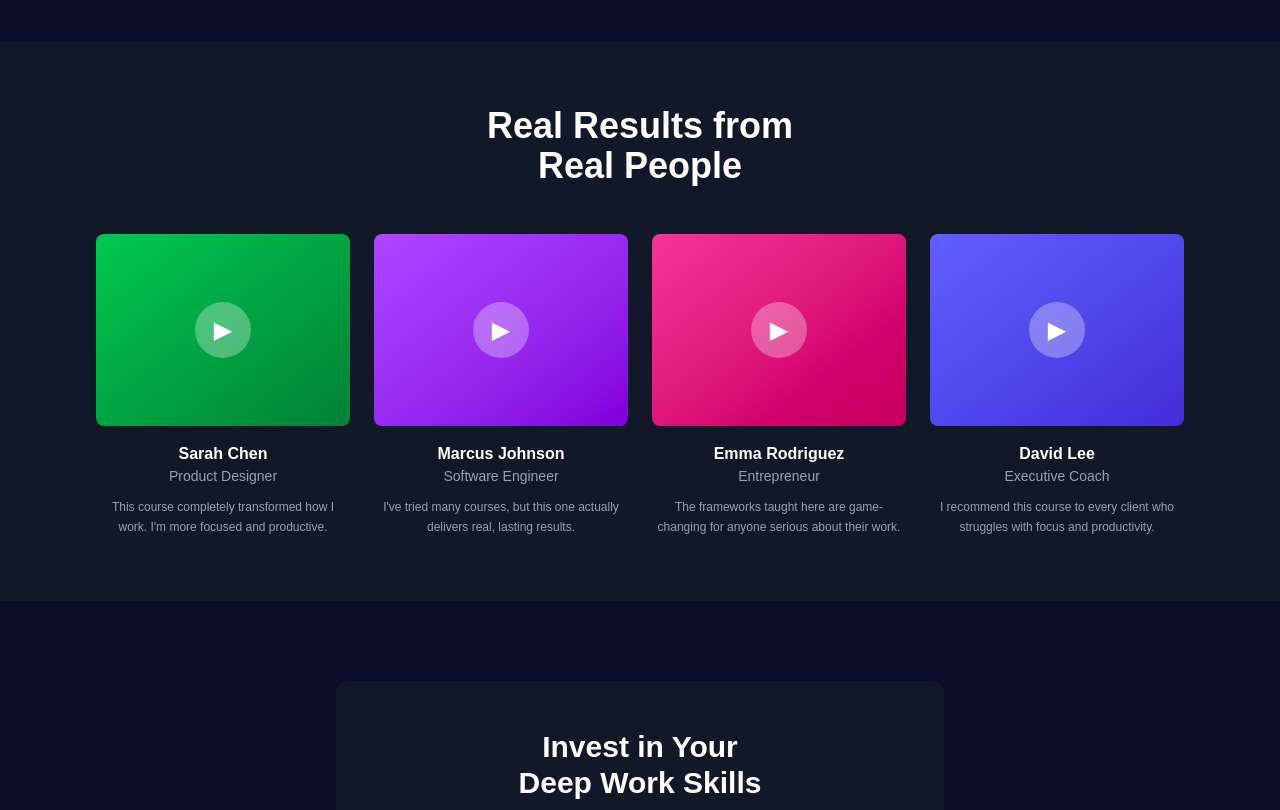
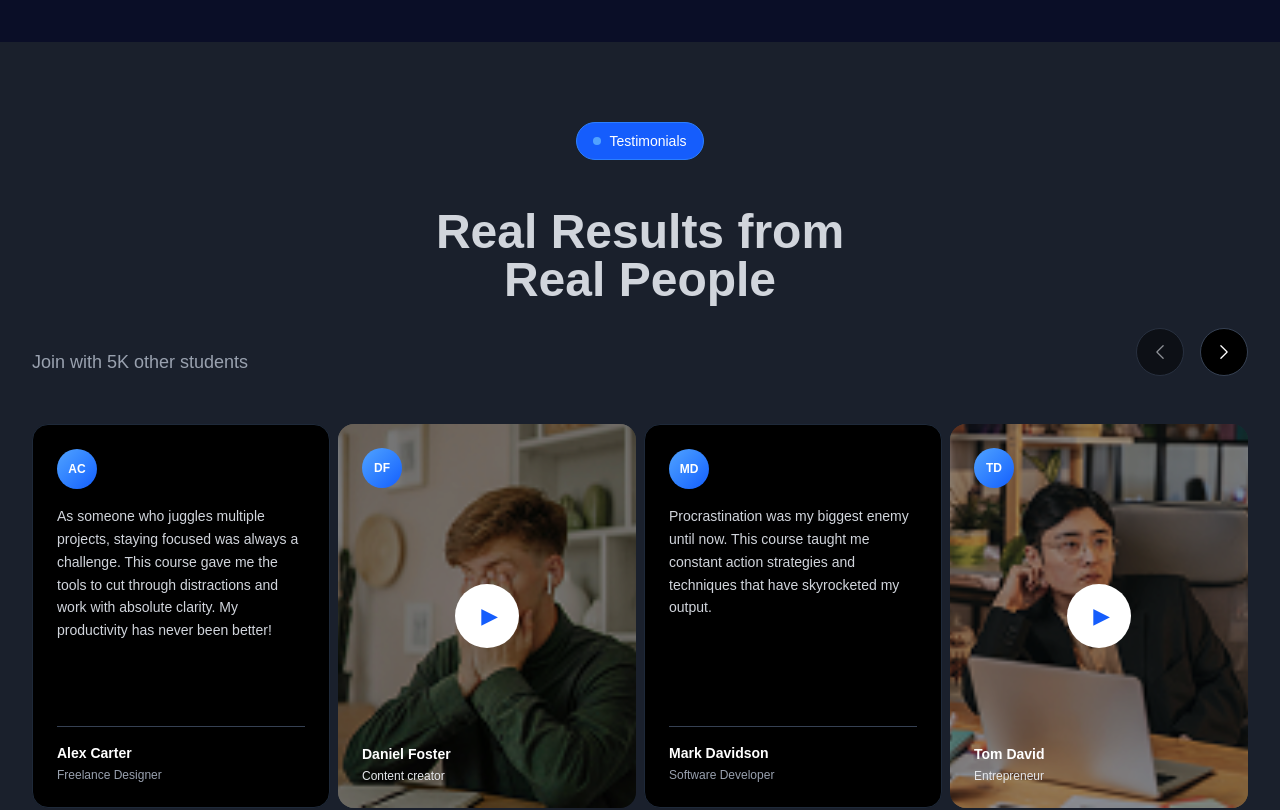
Before and after one commit to sakil470004/PPA-WA-assignment, a Next.js app: page / in a window 1280 px wide. Shown: the part 4680-5490 px from the top of the page. Built offline with nearby package versions, Linux system fonts and the light colour scheme.

Commit message:
update testimonials sections

```diff
--- a/src/components/CourseModulesSection.tsx
+++ b/src/components/CourseModulesSection.tsx
@@ -136,7 +136,7 @@ export default function CourseModulesSection() {
               </ul>
 
               {/* Call-to-action button */}
-              <button className="w-full bg-blue-600 hover:bg-blue-700 text-white font-semibold py-3 rounded-lg transition">
+              <button className="w-full bg-blue-600 hover:bg-blue-700 text-white font-semibold py-2 rounded-lg transition">
                 Enroll now
               </button>
             </div>
--- a/src/components/TestimonialsSection.tsx
+++ b/src/components/TestimonialsSection.tsx
@@ -1,75 +1,211 @@
 /**
  * Testimonials Section Component
- * Displays real user testimonials and success stories
+ * Displays testimonials carousel with alternating text and image cards
+ * Text cards: dark background with testimonial text
+ * Image cards: actual image with play button overlay
  */
 
-interface Testimonial {
+'use client';
+
+import { useState } from 'react';
+import { ChevronLeftIcon, ChevronRightIcon } from '@heroicons/react/24/solid';
+import Image from 'next/image';
+import person1 from '@/assets/poblem_section_img/person1.png';
+import person2 from '@/assets/poblem_section_img/person2.png';
+
+interface TestimonialCard {
   id: number;
+  type: 'text' | 'image'; // Card type: text-only or image with play button
   name: string;
   role: string;
   feedback: string;
-  gradient: string;
+  avatar: string;
+  imageSrc?: typeof person1; // Image import for image type cards
 }
 
 export default function TestimonialsSection() {
-  const testimonials: Testimonial[] = [
+  // Testimonials carousel with alternating text and image cards
+  const testimonials: TestimonialCard[] = [
     {
       id: 1,
-      name: 'Sarah Chen',
-      role: 'Product Designer',
-      feedback: 'This course completely transformed how I work. I\'m more focused and productive.',
-      gradient: 'from-green-500 to-green-700',
+      type: 'text',
+      name: 'Alex Carter',
+      role: 'Freelance Designer',
+      feedback: 'As someone who juggles multiple projects, staying focused was always a challenge. This course gave me the tools to cut through distractions and work with absolute clarity. My productivity has never been better!',
+      avatar: 'AC',
     },
     {
       id: 2,
-      name: 'Marcus Johnson',
-      role: 'Software Engineer',
-      feedback: 'I\'ve tried many courses, but this one actually delivers real, lasting results.',
-      gradient: 'from-purple-500 to-purple-700',
+      type: 'image',
+      name: 'Daniel Foster',
+      role: 'Content creator',
+      feedback: 'I never realized how much distractions were holding me back. After applying the deep work techniques, I feel more in control of my time and energy. My efficiency has doubled!',
+      avatar: 'DF',
+      imageSrc: person1,
     },
     {
       id: 3,
-      name: 'Emma Rodriguez',
-      role: 'Entrepreneur',
-      feedback: 'The frameworks taught here are game-changing for anyone serious about their work.',
-      gradient: 'from-pink-500 to-pink-700',
+      type: 'text',
+      name: 'Mark Davidson',
+      role: 'Software Developer',
+      feedback: 'Procrastination was my biggest enemy until now. This course taught me constant action strategies and techniques that have skyrocketed my output.',
+      avatar: 'MD',
     },
     {
       id: 4,
-      name: 'David Lee',
-      role: 'Executive Coach',
-      feedback: 'I recommend this course to every client who struggles with focus and productivity.',
-      gradient: 'from-indigo-500 to-indigo-700',
+      type: 'image',
+      name: 'Tom David',
+      role: 'Entrepreneur',
+      feedback: 'The deep work framework changed my entire approach to business. I\'m now completing projects 40% faster than before.',
+      avatar: 'TD',
+      imageSrc: person2,
+    },
+    {
+      id: 5,
+      type: 'text',
+      name: 'James Wilson',
+      role: 'Entrepreneur',
+      feedback: 'This is exactly what every ambitious person needs. The strategies are practical and immediately applicable. Highly recommend!',
+      avatar: 'JW',
     },
   ];
 
+  // Carousel state - shows 4 cards at a time
+  const [currentIndex, setCurrentIndex] = useState(0);
+  const itemsPerView = 4;
+
+  // Get visible testimonials
+  const getVisibleTestimonials = () => {
+    const maxIndex = Math.max(0, testimonials.length - itemsPerView);
+    const safeIndex = Math.min(currentIndex, maxIndex);
+    return testimonials.slice(safeIndex, safeIndex + itemsPerView);
+  };
+
+  // Navigation handlers
+  const handleNext = () => {
+    const maxIndex = Math.max(0, testimonials.length - itemsPerView);
+    setCurrentIndex((prev) => (prev + 1 > maxIndex ? maxIndex : prev + 1));
+  };
+
+  const handlePrev = () => {
+    setCurrentIndex((prev) => Math.max(0, prev - 1));
+  };
+
+  const visibleTestimonials = getVisibleTestimonials();
+
   return (
-    <section className="bg-[#111827] py-16">
-      <div className="max-w-6xl mx-auto px-8">
+    <section className="bg-[#1a202c] py-20 px-8">
+      <div className="max-w-7xl mx-auto">
+        {/* Badge - Testimonials */}
+        <div className="flex justify-center mb-12">
+          <div className="inline-flex items-center gap-2 bg-blue-600 rounded-full px-4 py-2 border border-blue-500">
+            <span className="w-2 h-2 bg-blue-400 rounded-full"></span>
+            <span className="text-sm text-white font-medium">Testimonials</span>
+          </div>
+        </div>
+
         {/* Section Heading */}
-        <h2 className="text-4xl font-bold text-center mb-12">
+        <h2 className="text-4xl md:text-5xl font-bold text-center mb-6 text-gray-300">
           Real Results from<br />Real People
         </h2>
 
-        {/* Testimonials Grid */}
-        <div className="grid grid-cols-4 gap-6">
-          {testimonials.map((testimonial) => (
-            <div key={testimonial.id} className="text-center">
-              {/* Video Placeholder - simulates testimonial video thumbnail */}
-              <div className={`bg-gradient-to-br ${testimonial.gradient} rounded-lg h-48 mb-4 flex items-center justify-center`}>
-                <div className="w-14 h-14 bg-white/30 rounded-full flex items-center justify-center">
-                  <span className="text-white text-2xl">▶</span>
+        {/* Navigation and Subtext Row */}
+        <div className="flex justify-between items-end mb-12">
+          {/* Subtext */}
+          <p className="text-gray-400 text-lg">Join with 5K other students</p>
+
+          {/* Navigation Buttons */}
+          <div className="flex gap-4 items-center">
+            <button
+              onClick={handlePrev}
+              disabled={currentIndex === 0}
+              className="w-12 h-12 rounded-full bg-black border border-gray-700 flex items-center justify-center text-white hover:bg-gray-900 hover:border-gray-600 transition disabled:opacity-50 disabled:cursor-not-allowed"
+              aria-label="Previous testimonial"
+            >
+              <ChevronLeftIcon className="w-5 h-5" />
+            </button>
+            <button
+              onClick={handleNext}
+              disabled={currentIndex >= testimonials.length - itemsPerView}
+              className="w-12 h-12 rounded-full bg-black border border-gray-700 flex items-center justify-center text-white hover:bg-gray-900 hover:border-gray-600 transition disabled:opacity-50 disabled:cursor-not-allowed"
+              aria-label="Next testimonial"
+            >
+              <ChevronRightIcon className="w-5 h-5" />
+            </button>
+          </div>
+        </div>
+
+        {/* Testimonials Carousel - Mix of text and image cards */}
+        <div className="grid grid-cols-1 md:grid-cols-2 lg:grid-cols-4 gap-2">
+          {visibleTestimonials.map((testimonial) =>
+            testimonial.type === 'text' ? (
+              // Text-only card
+              <div
+                key={testimonial.id}
+                className="bg-black border border-gray-800 rounded-2xl p-6 flex flex-col justify-between min-h-96 group hover:border-gray-700 transition"
+              >
+                {/* Avatar */}
+                <div className="w-10 h-10 rounded-full bg-gradient-to-br from-blue-400 to-blue-600 flex items-center justify-center mb-4">
+                  <span className="text-white font-bold text-xs">{testimonial.avatar}</span>
+                </div>
+
+                {/* Testimonial Text */}
+                <p className="text-gray-300 text-sm leading-relaxed flex-grow">
+                  {testimonial.feedback}
+                </p>
+
+                {/* Name and Role - Bottom */}
+                <div className="border-t border-gray-700 pt-4 mt-6">
+                  <h4 className="text-white font-semibold text-sm">{testimonial.name}</h4>
+                  <p className="text-gray-400 text-xs mt-1">{testimonial.role}</p>
                 </div>
               </div>
+            ) : (
+              // Image card with play button and actual image
+              <div
+                key={testimonial.id}
+                className="relative rounded-2xl overflow-hidden group min-h-96 flex flex-col justify-between"
+              >
+                {/* Background Image */}
+                {testimonial.imageSrc && (
+                  <Image
+                    src={testimonial.imageSrc}
+                    alt={testimonial.name}
+                    fill
+                    className="object-cover"
+                    priority={false}
+                  />
+                )}
 
-              {/* Testimonial Info */}
-              <h4 className="font-semibold text-white">{testimonial.name}</h4>
-              <p className="text-gray-400 text-sm">{testimonial.role}</p>
+                {/* Dark overlay */}
+                <div className="absolute inset-0 bg-black/40 group-hover:bg-black/50 transition"></div>
 
-              {/* Testimonial feedback quote */}
-              <p className="text-gray-400 text-xs mt-3 leading-relaxed">{testimonial.feedback}</p>
-            </div>
-          ))}
+                {/* Content Container */}
+                <div className="relative z-10 p-6 flex flex-col justify-between h-full">
+                  {/* Avatar - Top Left */}
+                  <div className="w-10 h-10 rounded-full bg-gradient-to-br from-blue-400 to-blue-600 flex items-center justify-center self-start">
+                    <span className="text-white font-bold text-xs">{testimonial.avatar}</span>
+                  </div>
+
+                  {/* Play Button - Center */}
+                  <div className="absolute inset-0 flex items-center justify-center">
+                    <div className="w-16 h-16 bg-white rounded-full flex items-center justify-center group-hover:scale-110 transition transform">
+                      <span className="text-blue-600 text-xl font-bold ml-1">▶</span>
+                    </div>
+                  </div>
+
+                  {/* Text Content - Bottom */}
+                  <div className="space-y-3">
+                    {/* Name and Role */}
+                    <div>
+                      <h4 className="text-white font-semibold text-sm">{testimonial.name}</h4>
+                      <p className="text-gray-200 text-xs mt-1">{testimonial.role}</p>
+                    </div>
+                  </div>
+                </div>
+              </div>
+            )
+          )}
         </div>
       </div>
     </section>
```
